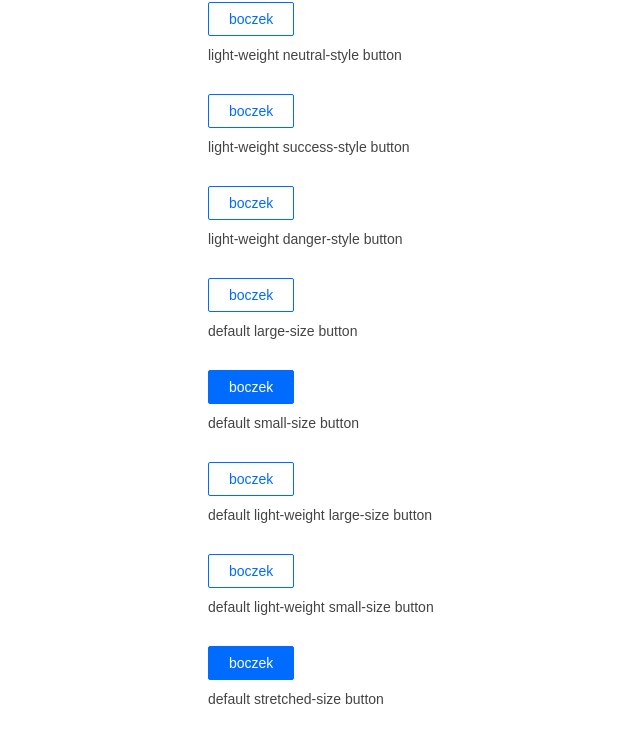
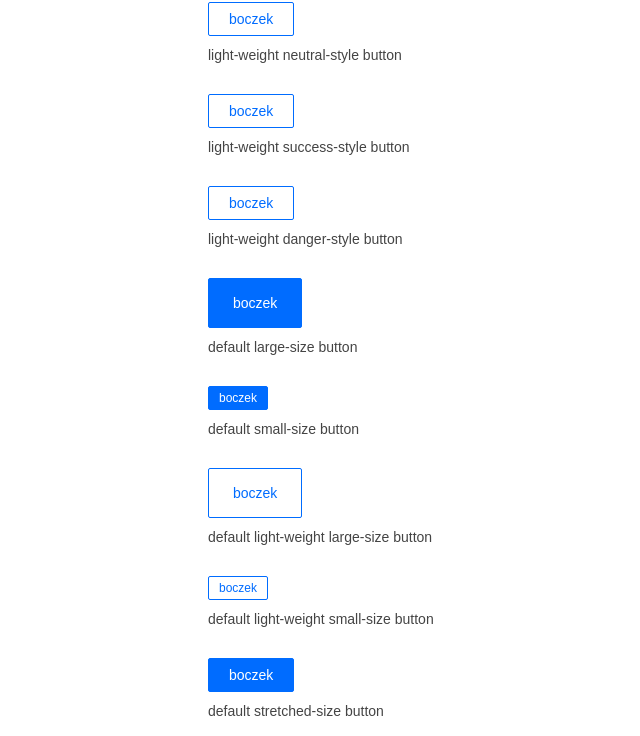
Before and after one commit to bdebicki/fun-with-css, a React app in the folder styled-components/: page / in a window 1280 px wide. Shown: the part 574-1310 px from the top of the page, without its empty margins (32-672 px from the left). Built offline with nearby package versions, Linux system fonts and the light colour scheme.

Commit message:
add sizes versions

```diff
--- a/styled-components/src/js/app.jsx
+++ b/styled-components/src/js/app.jsx
@@ -91,19 +91,19 @@ export default class App extends React.Component {
           <ElementDescription>light-weight danger-style button</ElementDescription>
         </ElementContainer>
         <ElementContainer>
-          <Button lightWeight>boczek</Button>
+          <Button largeSize>boczek</Button>
           <ElementDescription>default large-size button</ElementDescription>
         </ElementContainer>
         <ElementContainer>
-          <Button>boczek</Button>
+          <Button smallSize>boczek</Button>
           <ElementDescription>default small-size button</ElementDescription>
         </ElementContainer>
         <ElementContainer>
-          <Button lightWeight>boczek</Button>
+          <Button lightWeight largeSize>boczek</Button>
           <ElementDescription>default light-weight large-size button</ElementDescription>
         </ElementContainer>
         <ElementContainer>
-          <Button lightWeight>boczek</Button>
+          <Button lightWeight smallSize>boczek</Button>
           <ElementDescription>default light-weight small-size button</ElementDescription>
         </ElementContainer>
         <ElementContainer>
--- a/styled-components/src/js/components/button/button-styles.js
+++ b/styled-components/src/js/components/button/button-styles.js
@@ -1,7 +1,7 @@
 import React from 'react';
 import styled from 'styled-components';
 import { BLUE_BASE } from '../../tokens/colors'
-import { FONT_FAMILY_BASE, FONT_SIZE_BASE, LINE_HEIGHT_BASE } from '../../tokens/typography'
+import { FONT_FAMILY_BASE, FONT_SIZE_BASE, FONT_SIZE_SMALL, LINE_HEIGHT_BASE, LINE_HEIGHT_SMALL } from '../../tokens/typography'
 
 const BTN_SHARED_PROPS = {
   SIZE_BASE: '34px',
@@ -14,8 +14,6 @@ const BTN_SHARED_PROPS = {
 
 export const Button = styled.button`
 	display: flex;
-	height: ${BTN_SHARED_PROPS.SIZE_BASE};
-	padding: ${BTN_SHARED_PROPS.PADDING_BASE};
 	border-radius: 2px;
 	border: 1px solid ${BLUE_BASE};
 	align-items: center;
@@ -23,8 +21,31 @@ export const Button = styled.button`
 	background: ${props => props.lightWeight ? 'none' : BLUE_BASE};
 	color: ${props => props.lightWeight ? BLUE_BASE : '#fff'};
 	font-family: ${FONT_FAMILY_BASE};
-	font-size: ${FONT_SIZE_BASE};
-	line-height: ${LINE_HEIGHT_BASE};
 	text-decoration: none;
 	user-select: none;
+
+	${props => { // sizes props
+    if (props.largeSize) {
+      return `
+      	height: ${BTN_SHARED_PROPS.SIZE_LARGE};
+      	padding: ${BTN_SHARED_PROPS.PADDING_LARGE};
+        font-size: ${FONT_SIZE_BASE};
+      	line-height: ${LINE_HEIGHT_BASE};
+	    `;
+    } else if (props.smallSize) {
+      return `
+      	height: ${BTN_SHARED_PROPS.SIZE_SMALL};
+      	padding: ${BTN_SHARED_PROPS.PADDING_SMALL};
+        font-size: ${FONT_SIZE_SMALL};
+      	line-height: ${LINE_HEIGHT_SMALL};
+      `;
+    } else {
+      return `
+      	height: ${BTN_SHARED_PROPS.SIZE_BASE};
+      	padding: ${BTN_SHARED_PROPS.PADDING_BASE};
+        font-size: ${FONT_SIZE_BASE};
+      	line-height: ${LINE_HEIGHT_BASE};
+      `;
+    }
+  }}
 `;
```
